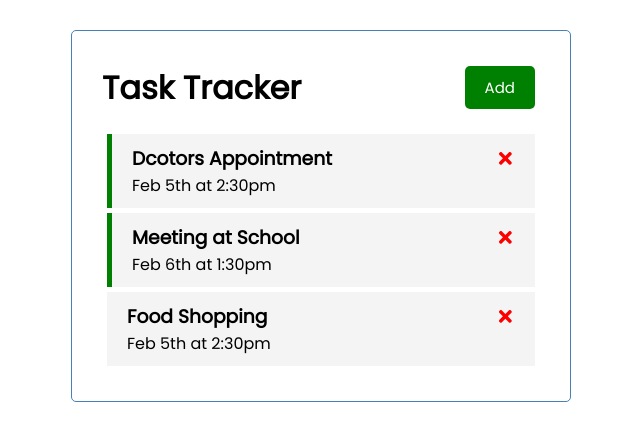
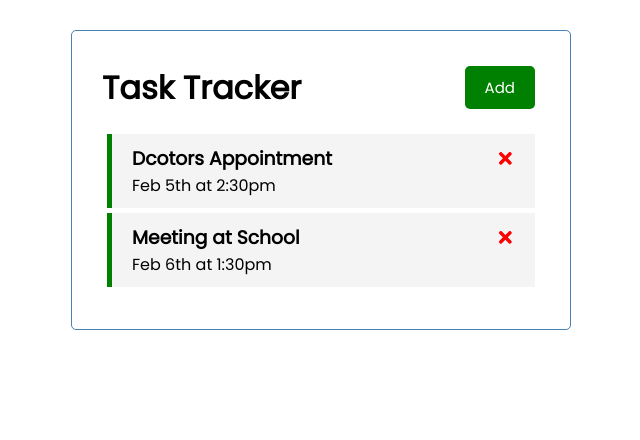
Before and after one commit to robimaliqi/react-task-tracker, a React (Create React App) app: page / in a window 1280 px wide. Shown: the top 440 px of the page, without its empty margins (319-959 px from the left). Built offline with nearby package versions, Linux system fonts and the light colour scheme; data requests are answered from the project's data file.

Commit message:
put the objects(hard coded example tasks) in a file called db.json which we can store data into, then we adjusted the delete function so it connects to that file and deltes data in that file when we press the delete button

```diff
--- /dev/null
+++ b/db.json
@@ -0,0 +1,16 @@
+{
+  "tasks": [
+    {
+      "id": 1,
+      "text": "Dcotors Appointment",
+      "day": "Feb 5th at 2:30pm",
+      "reminder": true
+    },
+    {
+      "id": 2,
+      "text": "Meeting at School",
+      "day": "Feb 6th at 1:30pm",
+      "reminder": true
+    }
+  ]
+}
--- a/src/App.js
+++ b/src/App.js
@@ -1,30 +1,28 @@
-import { useState } from "react";
+import { useState, useEffect } from "react";
 import Header from "./components/Header";
 import Tasks from "./components/Tasks";
 import AddTask from "./components/AddTask";
 
 function App() {
   const [showAddTask, setShowAddTask] = useState(false);
-  const [tasks, setTasks] = useState([
-    {
-      id: 1,
-      text: "Dcotors Appointment",
-      day: "Feb 5th at 2:30pm",
-      reminder: true,
-    },
-    {
-      id: 2,
-      text: "Meeting at School",
-      day: "Feb 6th at 1:30pm",
-      reminder: true,
-    },
-    {
-      id: 3,
-      text: "Food Shopping",
-      day: "Feb 5th at 2:30pm",
-      reminder: false,
-    },
-  ]);
+  const [tasks, setTasks] = useState([]);
+
+  useEffect(() => {
+    const getTasks = async () => {
+      const tasksFromServer = await fetchTasks();
+      setTasks(tasksFromServer);
+    };
+
+    getTasks();
+  }, []);
+
+  //Fetch Tasks
+  const fetchTasks = async () => {
+    const res = await fetch("http://localhost:5000/tasks");
+    const data = await res.json();
+
+    return data;
+  };
 
   //Add Task
   const addTask = (task) => {
@@ -34,7 +32,10 @@
   };
 
   // Delete Task
-  const deleteTask = (id) => {
+  const deleteTask = async (id) => {
+    await fetch(`http://localhost:5000/tasks/${id}`, {
+      method: "DELETE",
+    });
     setTasks(tasks.filter((task) => task.id !== id));
   };
 
--- a/src/components/Tasks.js
+++ b/src/components/Tasks.js
@@ -1,18 +1,13 @@
-import Task from './Task'
+import Task from "./Task";
 
 const Tasks = ({ tasks, onDelete, onToggle }) => {
   return (
     <>
-      {tasks.map((task) => (
-        <Task
-          key={task.id}
-          task={task}
-          onDelete={onDelete}
-          onToggle={onToggle}
-        />
+      {tasks.map((task, index) => (
+        <Task key={index} task={task} onDelete={onDelete} onToggle={onToggle} />
       ))}
     </>
-  )
-}
+  );
+};
 
-export default Tasks
+export default Tasks;
```
Also changed, not shown: package.json (+4 -3 lines), 1 other file (tests, documents, lock files or other folders).
